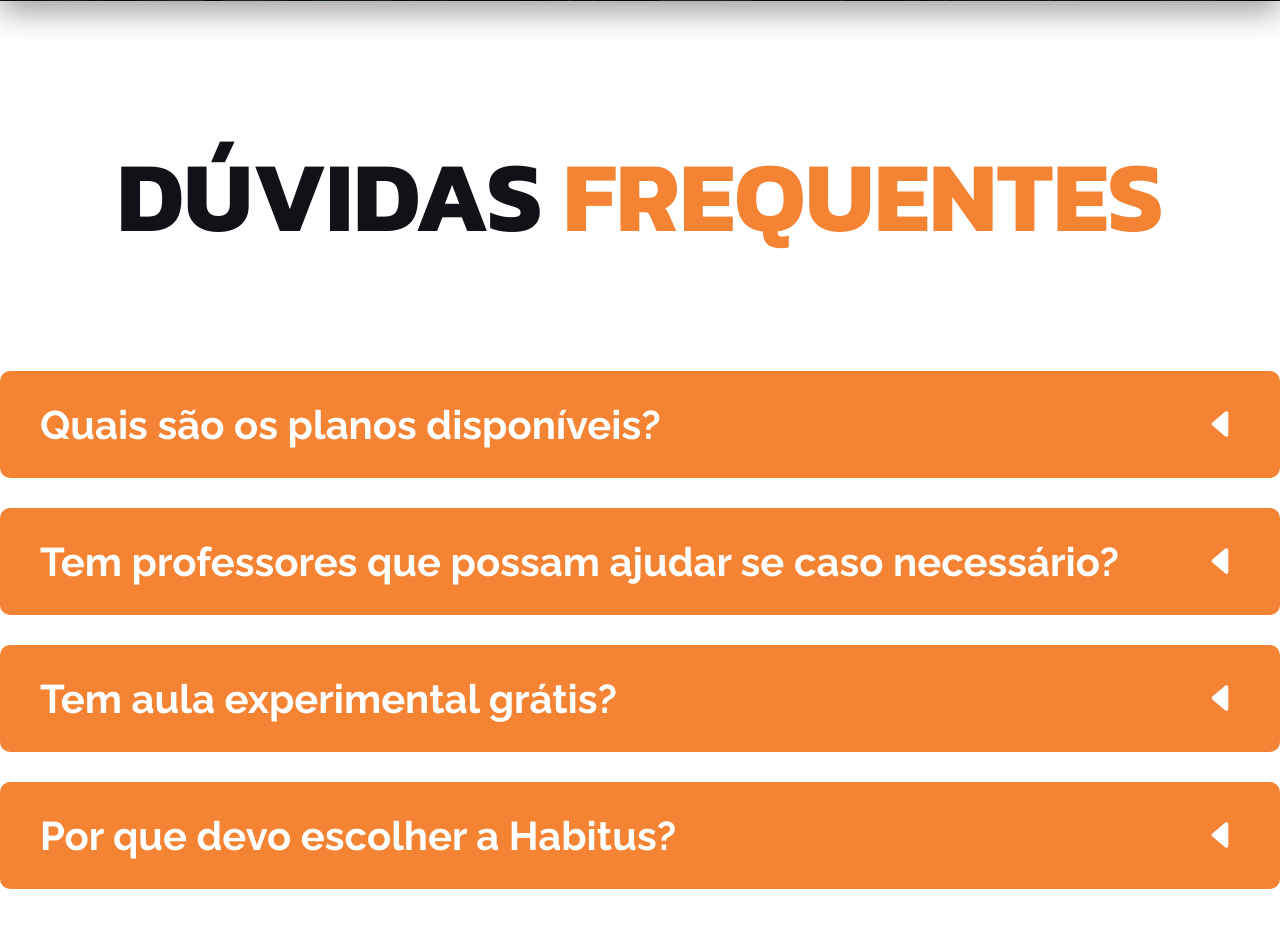
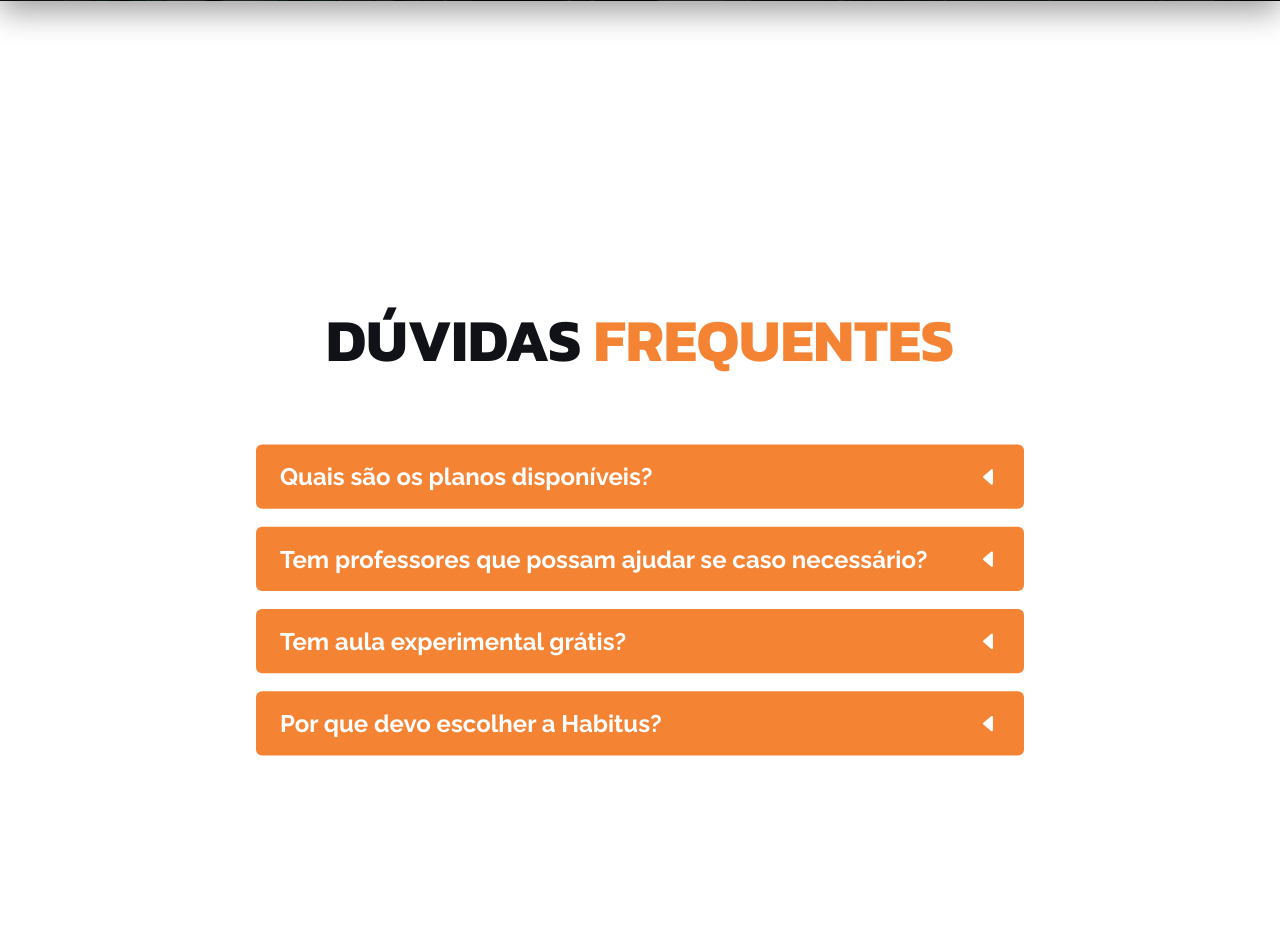
Before and after one commit to yojji21/Habitus, a plain HTML site: page index.html in a window 1280 px wide. Shown: the part 2980-3907 px from the top of the page. Drawn offline with nearby package versions, Linux system fonts and the light colour scheme.

Commit message:
start commit

```diff
--- a/style.css
+++ b/style.css
@@ -895,7 +895,7 @@
     justify-content: center;
     align-items: center;
     width: 100vw;
-    transform: scale(0.);
+    transform: scale(0.6);
 }
 
 .doubts .content h1{
```
